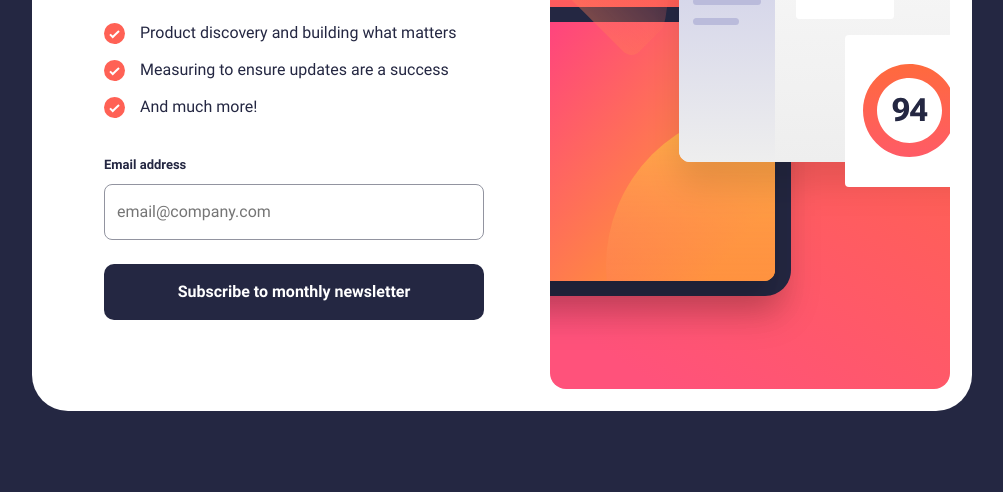
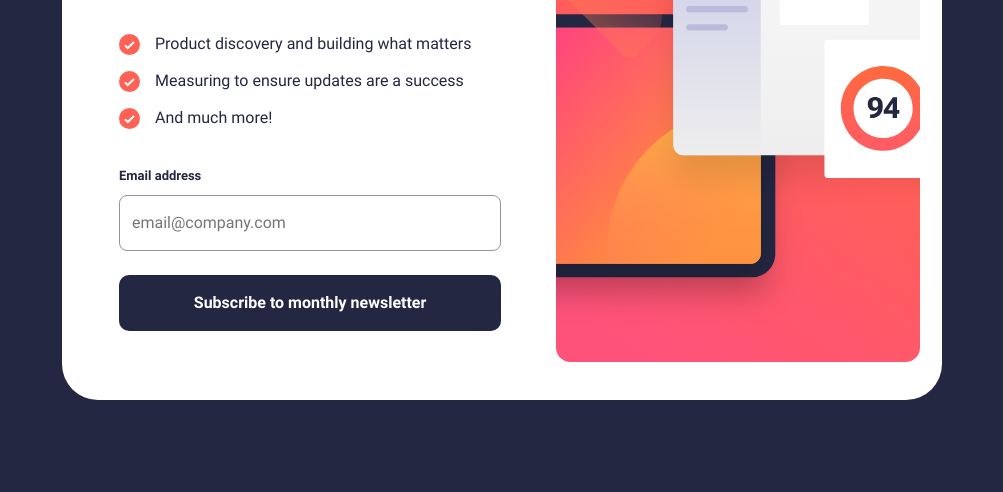
Before and after one commit to Lor3m1psum/lor3m1psum.github.io, a plain HTML site: page index.html in a window 1280 px wide. Shown: the part 308-800 px from the top of the page, without its empty margins (138-1141 px from the left). Drawn offline with Linux system fonts and the light colour scheme.

Commit message:
width fixes

```diff
--- a/style.css
+++ b/style.css
@@ -45,11 +45,12 @@ body {
   padding: 22px;
   display: flex;
   justify-content: space-between;
+  max-width: 55rem;
 }
 
 .card-content {
   display: flex;
-  padding: 35px 50px;
+  padding: 35px;
   max-width: 30rem;
   flex-direction: column;
   justify-content: start;
@@ -107,6 +108,7 @@ li.item::before {
   margin: 12px 0;
   border-radius: 8px;
   border: 1px solid #9294a0;
+  width: 95%;
   font-size: medium;
 }
 
@@ -126,6 +128,7 @@ li.item::before {
   margin: 12px 0 12px 0;
   background-color: var(--Dark-Slate-Grey);
   height: 56px;
+  width: 95%;
   cursor: pointer;
   transition: 0.8s ease;
   -webkit-transition: 0.8s ease;
@@ -140,7 +143,6 @@ li.item::before {
 .card-image {
   display: flex;
   align-self: center;
-  padding-left: 1rem;
 }
 
 .illustration-desktop {
```
